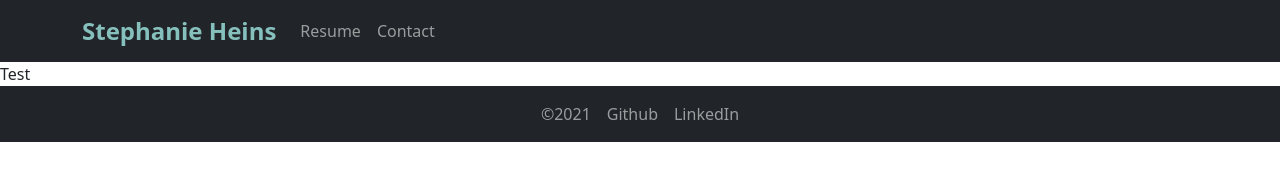
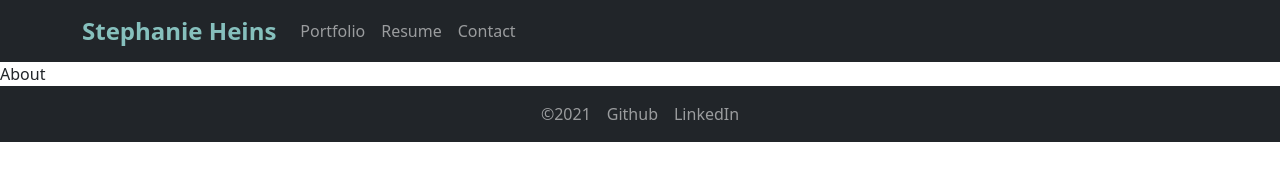
Before and after one commit to StephanieHeins/HeinsPortfolio, a React (Create React App) app: page / in a window 1280 px wide. Shown: the top 192 px of the page. Built offline with nearby package versions, Linux system fonts and the light colour scheme.

Commit message:
Got About to render

```diff
--- a/src/components/About.js
+++ b/src/components/About.js
@@ -0,0 +1,9 @@
+import Headshot1 from '../images/Headshot1.jpg';
+import {  } from 'react-bootstrap';
+
+export default function About() {
+  return (
+      <div>
+          About
+      </div>
+  )};
--- a/src/components/Portfolio.js
+++ b/src/components/Portfolio.js
@@ -0,0 +1,6 @@
+import About from './About'
+
+export default function Portfolio() {
+    return (
+        <About />
+)};
--- a/src/pages/NavTabs.js
+++ b/src/pages/NavTabs.js
@@ -8,6 +8,7 @@ function NavTabs() {
                 <Container>
                     <Navbar.Brand id="navbrand">Stephanie Heins</Navbar.Brand>
                         <Nav className="me-auto">
+                            <Nav.Link id="portfolio">Portfolio</Nav.Link>
                             <Nav.Link id="resume">Resume</Nav.Link>
                             <Nav.Link id="contact">Contact</Nav.Link>
                         </Nav>
--- a/src/pages/PortfolioContainer.js
+++ b/src/pages/PortfolioContainer.js
@@ -1,11 +1,12 @@
 import NavTabs from './NavTabs'
 import Footer from '../components/Footer'
+import Portfolio from '../components/Portfolio'
 
 export default function PortfolioContainer() {
     return (
         <div>
             <NavTabs />
-            Test
+            <Portfolio />
             <Footer />
         </div>
     )
--- a/src/styles/NavTabs.css
+++ b/src/styles/NavTabs.css
@@ -1,4 +1,4 @@
-#resume:hover, #contact:hover, #github:hover, #linkedin:hover {
+#resume:hover, #contact:hover, #github:hover, #linkedin:hover, #portfolio:hover {
     color:rgb(134, 192, 189);
 }
 
```
Also changed, not shown: src/images/Headshot1.jpg (added).
